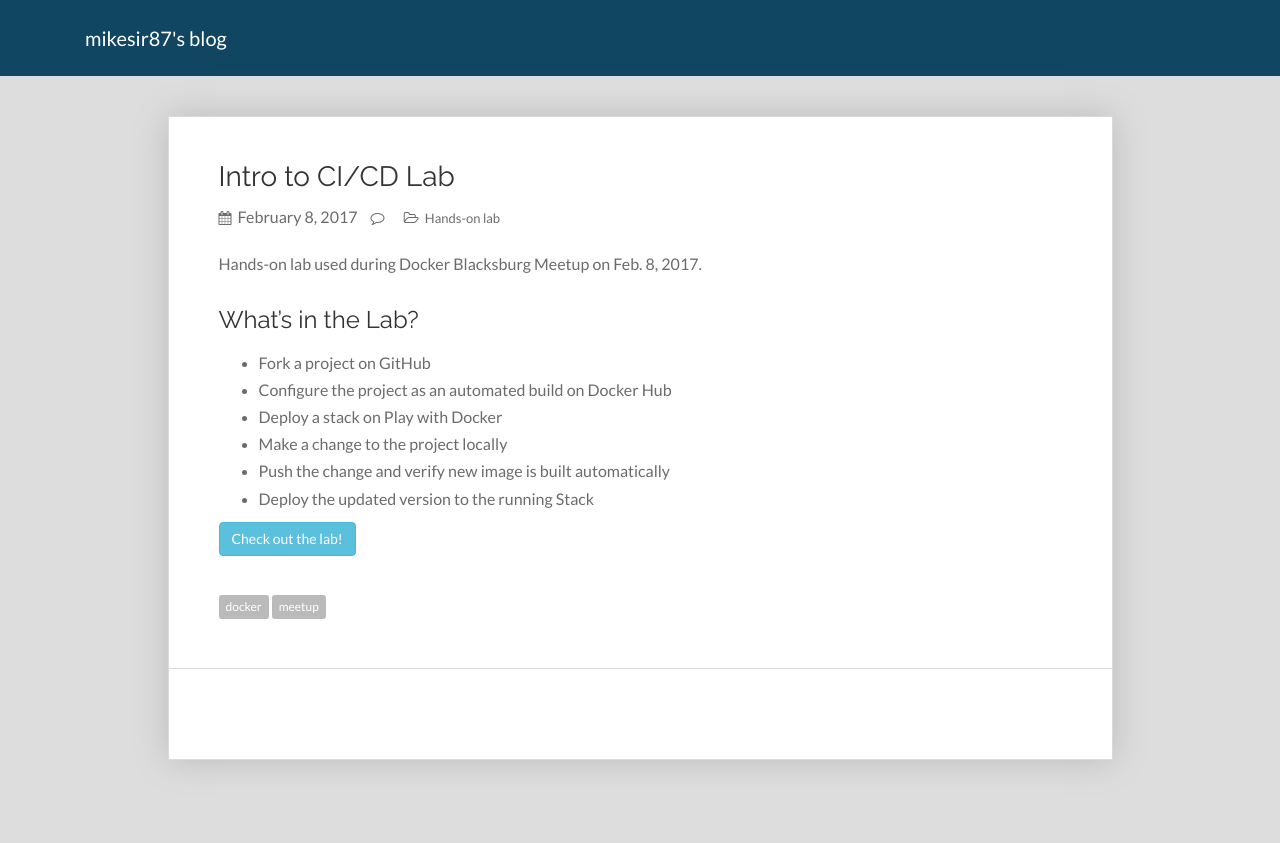
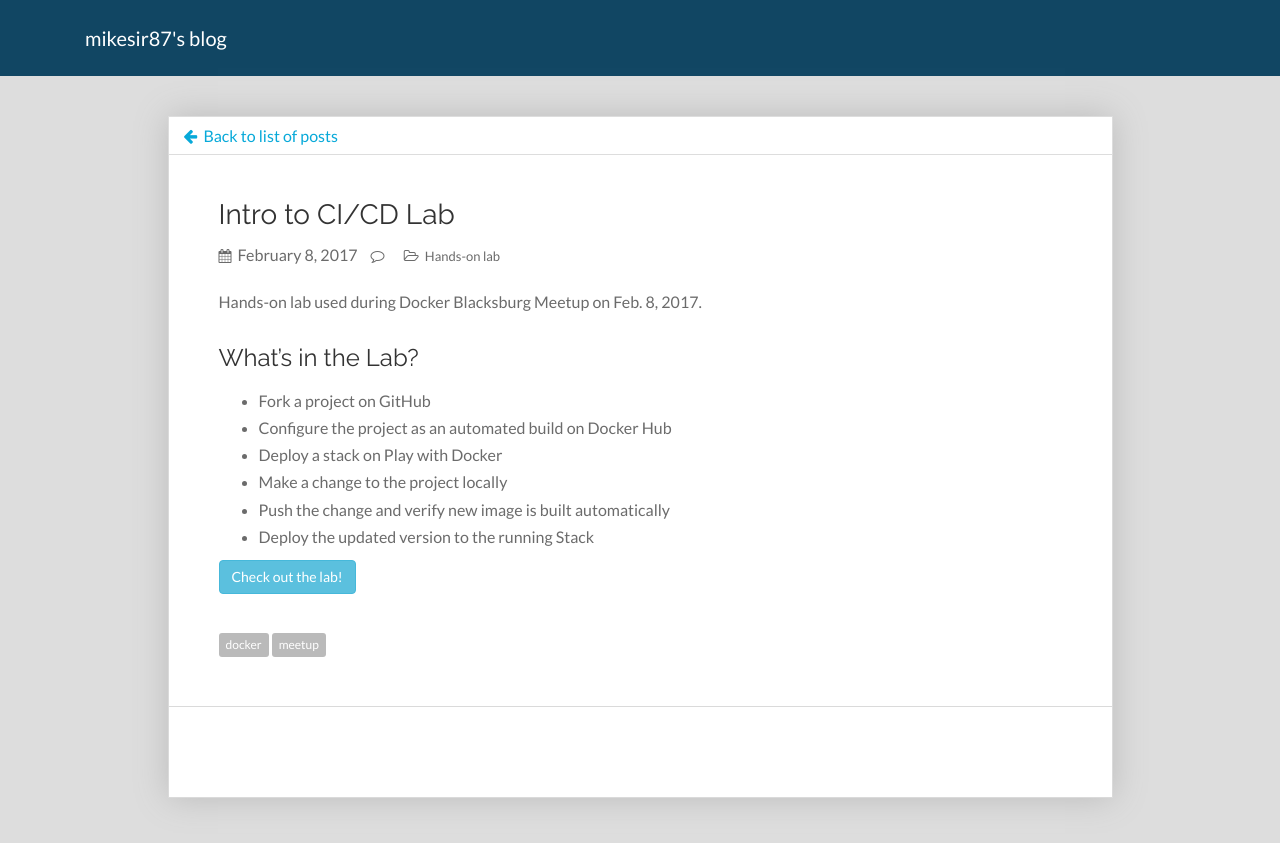
Before and after one commit to mikesir87/blog.mikesir87.io, a Jekyll site: the page built from _posts/2017-02-08-intro-ci-cd-lab.md, in a window 1280 px wide. Shown: the top 843 px of the page. Built offline with Jekyll 4.4.1, drawn with Linux system fonts in a browser that asks for light colours; nearby versions of some CDN libraries; comment, search, counter and statistics services are not loaded.

Commit message:
Added "back to posts" button

```diff
--- a/_layouts/post.html
+++ b/_layouts/post.html
@@ -5,6 +5,9 @@ layout: default
 
 <article class="post">
   <div class="blog-item-wrap">
+    <div class="post-card-header">
+      <a href="/"><i class="fa fa-arrow-left"></i>&nbsp;&nbsp;Back to list of posts</a>
+    </div>
     <div class="post-inner-content">
       <header class="entry-header page-header">
         <h1 class="entry-title">{{ page.title }}</h1>
--- a/style.scss
+++ b/style.scss
@@ -91,3 +91,9 @@ h1.entry-title {
 .navbar>.container .navbar-brand {
   font-family: "Lato", sans-serif;
 }
+
+.post-card-header {
+  padding: 5px 15px;
+  background: white;
+  border: 1px solid #ddd;
+}
```
